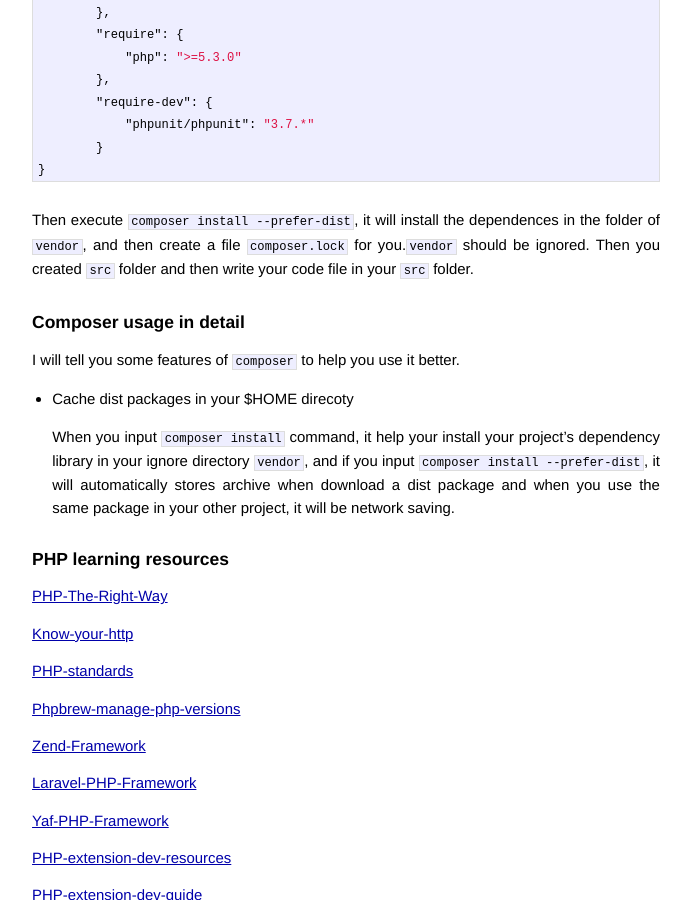
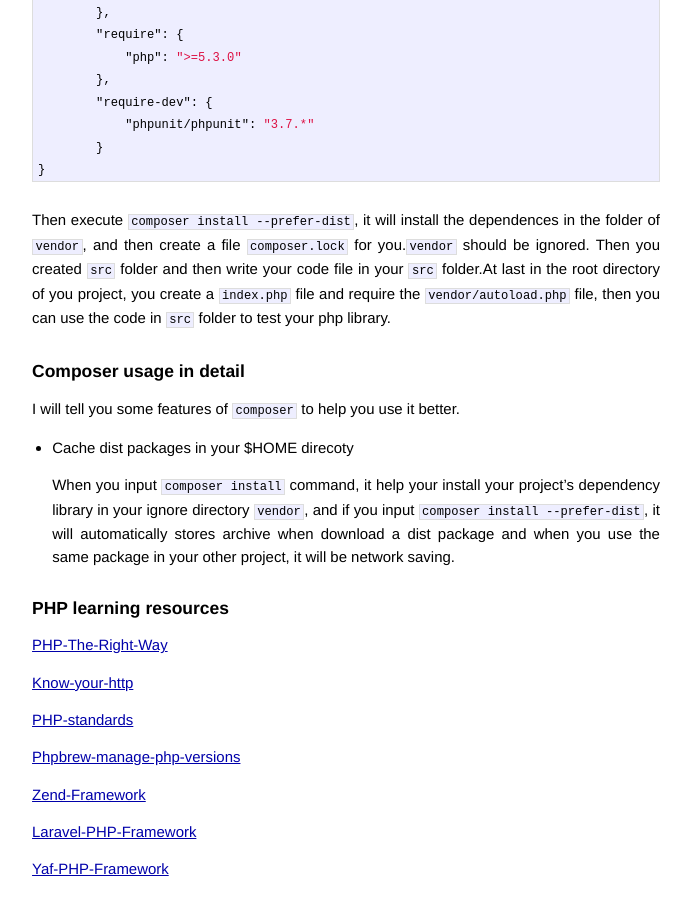
Before and after one commit to baijian/baijian.github.io, a Jekyll site: the page built from _posts/2014-03-29-php-project-with-composer.markdown, in a window 1280 px wide and 900 px high, scrolled down 1734 px. Shown: the whole window, without its empty margins (294-985 px from the left). Built offline with Jekyll 4.4.1, drawn with Linux system fonts in a browser that asks for light colours; Markdown is read by kramdown in place of the engine named in the settings; comment, search, counter and statistics services are not loaded.

Commit message:
modidy composer post

```diff
--- a/_posts/2014-03-29-php-project-with-composer.markdown
+++ b/_posts/2014-03-29-php-project-with-composer.markdown
@@ -99,7 +99,9 @@ called `composer.json` which is used to declare the library, below is my repo
 
 Then execute `composer install --prefer-dist`, it will install the dependences in the folder of
 `vendor`, and then create a file `composer.lock` for you.`vendor` should be ignored.
-Then you created `src` folder and then write your code file in your `src` folder.
+Then you created `src` folder and then write your code file in your `src` folder.At last in the
+root directory of you project, you create a `index.php` file and require the `vendor/autoload.php`
+file, then you can use the code in `src` folder to test your php library.
 
 ### Composer usage in detail
 
```
